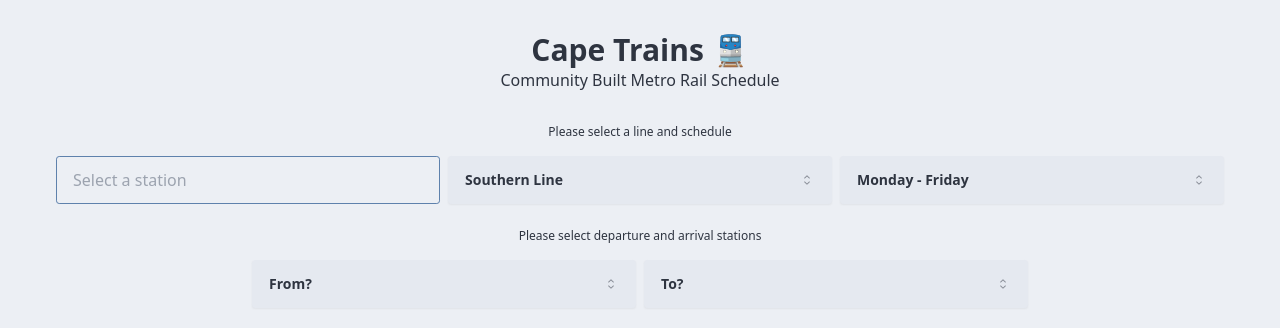
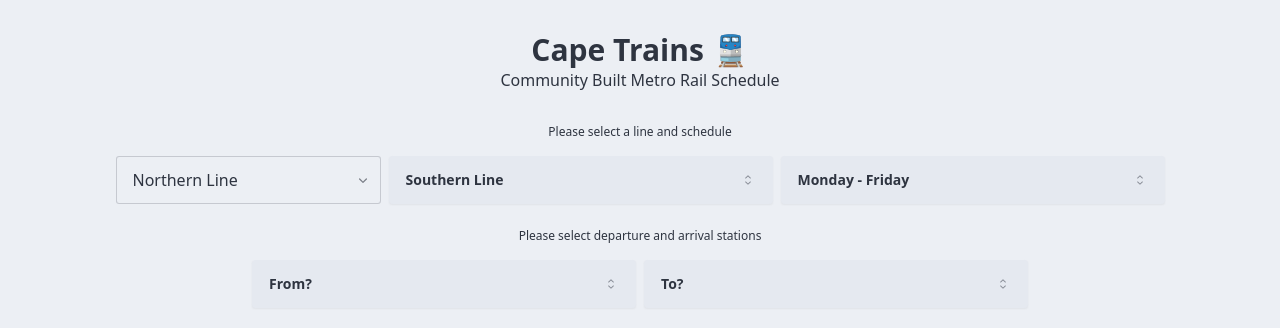
Before and after one commit to RatulMaharaj/cape-trains, a Next.js app: page / in a window 1280 px wide. Shown: the top 328 px of the page. Built offline with nearby package versions, Linux system fonts and the light colour scheme.

Commit message:
Add better select menu

```diff
--- a/package.json
+++ b/package.json
@@ -10,6 +10,7 @@
   },
   "dependencies": {
     "@headlessui/react": "^2.1.8",
+    "@heroicons/react": "^2.1.5",
     "@radix-ui/react-dialog": "^1.1.1",
     "@radix-ui/react-icons": "^1.3.0",
     "@radix-ui/react-popover": "^1.1.1",
--- a/src/app/page.tsx
+++ b/src/app/page.tsx
@@ -67,12 +67,15 @@ export default function Page() {
         </p>
         <div className="flex-col md:flex-row flex items-center justify-center w-full gap-2">
           <SelectMenu2
-            options={trainLines.map((line) => {
+            options={trainLines.map((line, index) => {
               return {
-                id: line,
+                id: index,
                 name: properCase(line),
               };
             })}
+            onChange={(value) => {
+              setLine(value.name);
+            }}
           />
           <SelectMenu
             placeholder="Select a line"
--- a/src/components/combobox.tsx
+++ b/src/components/combobox.tsx
@@ -1,18 +1,25 @@
 import {
   Combobox,
+  ComboboxButton,
   ComboboxInput,
   ComboboxOption,
   ComboboxOptions,
 } from "@headlessui/react";
+import { CheckIcon, ChevronDownIcon } from "@heroicons/react/20/solid";
+import clsx from "clsx";
 import { useState } from "react";
 
-export default function SelectMenu({
+export default function DropdownMenu({
   options,
+  placeholder,
+  onChange,
 }: {
-  options: { id: any; name: string }[];
+  options: { id: number; name: string }[];
+  placeholder?: string;
+  onChange?: (value: { id: number; name: string }) => void;
 }) {
-  const [selectedOption, setSelectedOption] = useState(options[0]);
   const [query, setQuery] = useState("");
+  const [selected, setSelected] = useState(options[1]);
 
   const filteredOptions =
     query === ""
@@ -23,29 +30,45 @@ export default function SelectMenu({
 
   return (
     <Combobox
-      value={selectedOption}
-      onChange={setSelectedOption}
+      value={selected}
+      onChange={(value) => {
+        if (value) {
+          setSelected(value);
+          if (onChange) {
+            onChange(value);
+          }
+        }
+      }}
       onClose={() => setQuery("")}
     >
-      <ComboboxInput
-        aria-label="Assignee"
-        className="input input-primary input-bordered min-w-96"
-        value={query}
-        placeholder="Select a station"
-        displayValue={(option) => option.name}
-        onChange={(event) => setQuery(event.target.value)}
-      />
+      <div className="relative">
+        <ComboboxInput
+          className={clsx("input input-bordered")}
+          displayValue={(option: { id: number; name: string }) => option?.name}
+          placeholder={placeholder ?? "Select an option"}
+          onChange={(event) => setQuery(event.target.value)}
+        />
+        <ComboboxButton className="group absolute inset-y-0 right-0 px-2.5">
+          <ChevronDownIcon className="size-4 fill-base-content/60 group-data-[hover]:fill-base-content" />
+        </ComboboxButton>
+      </div>
+
       <ComboboxOptions
         anchor="bottom"
-        className="border empty:invisible menu rounded-box mt-2 min-w-96"
+        transition
+        className={clsx(
+          "w-[var(--input-width)] rounded-box border border-white/5 bg-base-200 p-1 [--anchor-gap:var(--spacing-1)] empty:invisible",
+          "transition duration-100 ease-in data-[leave]:data-[closed]:opacity-0"
+        )}
       >
         {filteredOptions.map((option) => (
           <ComboboxOption
             key={option.id}
             value={option}
-            className="data-[focus]:bg-neutral data-[focus]:text-neutral-content p-1 rounded-btn"
+            className="group flex cursor-default items-center gap-2 rounded-box py-1.5 px-3 select-none data-[focus]:bg-base-300"
           >
-            {option.name}
+            <CheckIcon className="invisible size-4 fill-accent group-data-[selected]:visible" />
+            <div className="text-sm">{option.name}</div>
           </ComboboxOption>
         ))}
       </ComboboxOptions>
```
Also changed, not shown: 1 other file (tests, documents, lock files or other folders).
